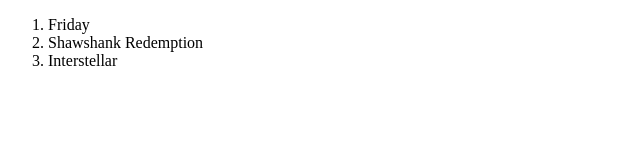
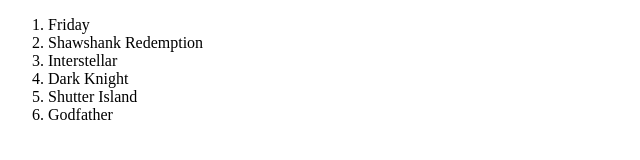
Before and after one commit to ShaunMadziva/git_excercise, a plain HTML site: page index.html in a window 1280 px wide. Shown: the whole page, without its empty margins (0-640 px from the left). Drawn offline with Linux system fonts and the light colour scheme.

Commit message:
add more films

```diff
--- a/index.html
+++ b/index.html
@@ -10,6 +10,9 @@
         <li>Friday</li>
         <li>Shawshank Redemption</li>
         <li>Interstellar</li>
+        <li>Dark Knight</li>
+        <li>Shutter Island</li>
+        <li>Godfather</li>
     </ol>
 </body>
 </html>
```
